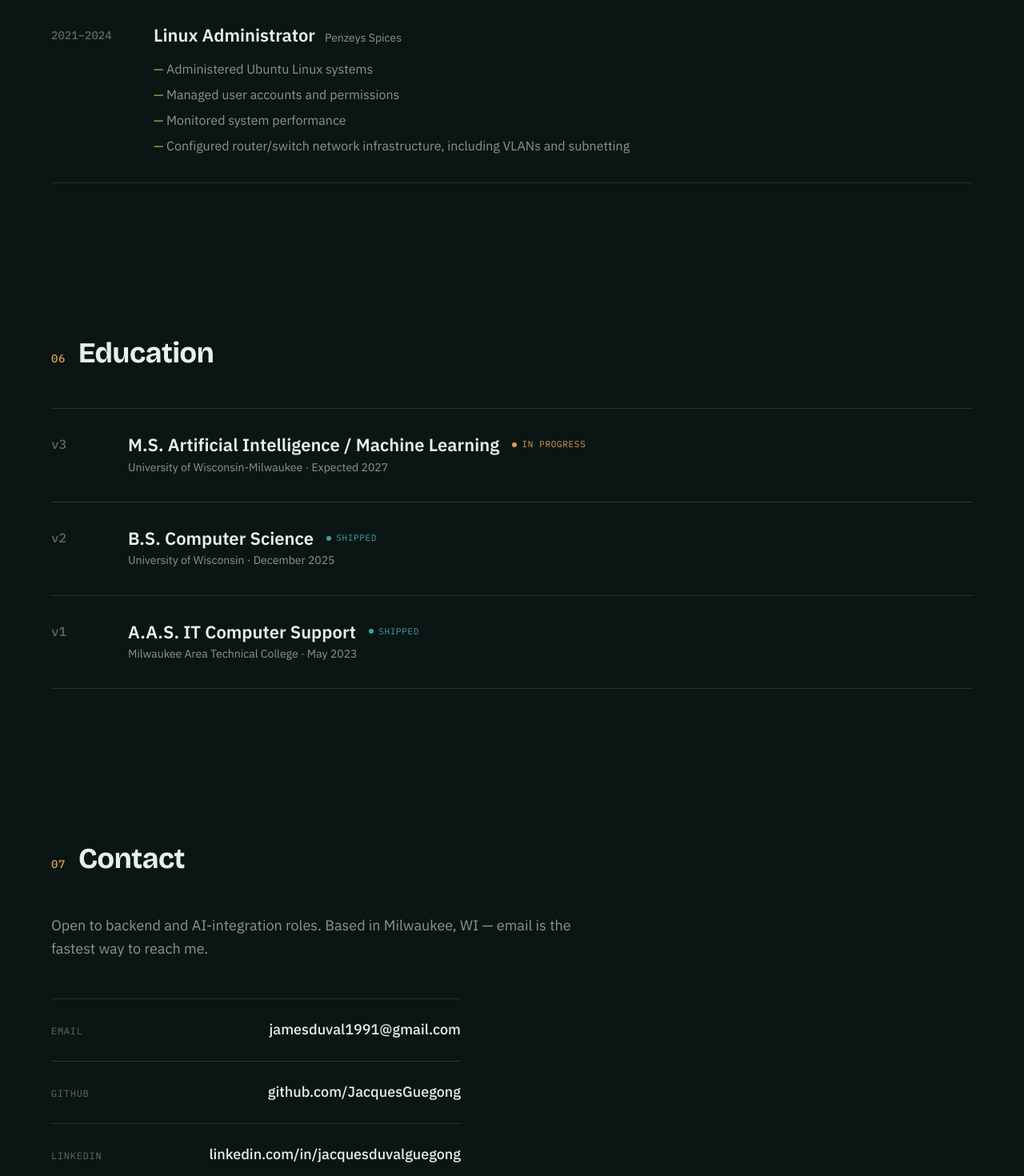
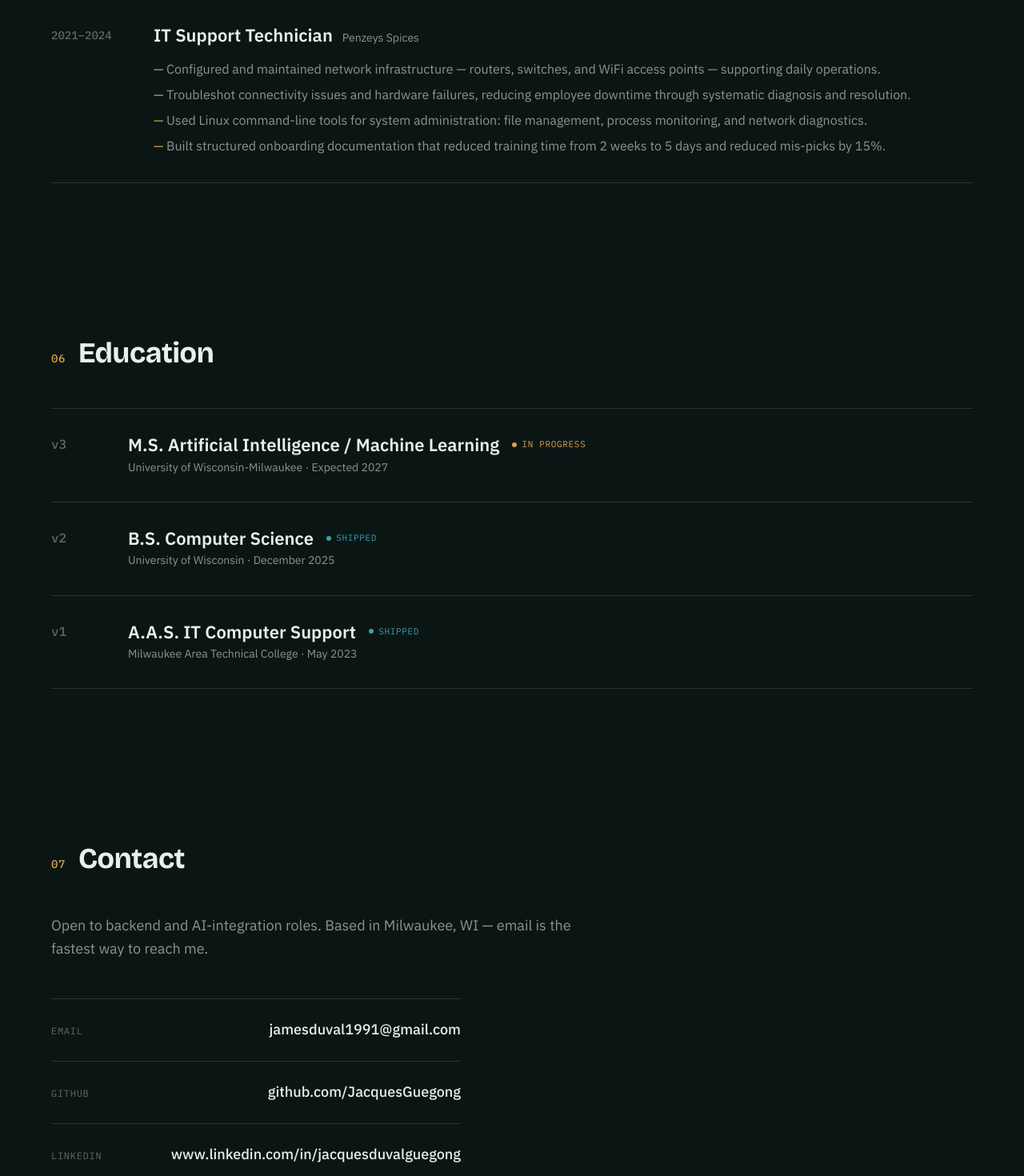
Before and after one commit to JacquesGuegong/portfolio, a React (Vite) app: page / in a window 1280 px wide. Shown: the part 3700-5170 px from the top of the page at 80% size. Built offline with nearby package versions, Linux system fonts and the light colour scheme.

Commit message:
fix: update LinkedIn URL and Penzeys job title to IT Support Technician

```diff
--- a/src/components/sections/Contact/Contact.jsx
+++ b/src/components/sections/Contact/Contact.jsx
@@ -14,7 +14,7 @@ function Contact() {
   const endpoints = [
     { label: 'Email', value: email, href: `mailto:${email}`, external: false },
     { label: 'GitHub', value: 'github.com/JacquesGuegong', href: github, external: true },
-    { label: 'LinkedIn', value: 'linkedin.com/in/jacquesduvalguegong', href: linkedin, external: true },
+    { label: 'LinkedIn', value: 'www.linkedin.com/in/jacquesduvalguegong', href: linkedin, external: true },
     { label: 'Resume', value: 'Download PDF', href: resume.url, external: true },
   ];
 
--- a/src/data/experience.js
+++ b/src/data/experience.js
@@ -7,15 +7,15 @@
 export const experience = [
   {
     id: 'penzeys-spices',
-    role: 'Linux Administrator',
+    role: 'IT Support Technician',
     company: 'Penzeys Spices',
     start: '2021',
     end: '2024',
     highlights: [
-      'Administered Ubuntu Linux systems',
-      'Managed user accounts and permissions',
-      'Monitored system performance',
-      'Configured router/switch network infrastructure, including VLANs and subnetting',
+      'Configured and maintained network infrastructure — routers, switches, and WiFi access points — supporting daily operations.',
+      'Troubleshot connectivity issues and hardware failures, reducing employee downtime through systematic diagnosis and resolution.',
+      'Used Linux command-line tools for system administration: file management, process monitoring, and network diagnostics.',
+      'Built structured onboarding documentation that reduced training time from 2 weeks to 5 days and reduced mis-picks by 15%.',
     ],
   },
 ];
--- a/src/data/personal.js
+++ b/src/data/personal.js
@@ -14,7 +14,7 @@ export const personalInfo = {
   initials: 'JDG',
 
   email: 'jamesduval1991@gmail.com',
-  linkedin: 'https://linkedin.com/in/jacquesduvalguegong',
+  linkedin: 'https://www.linkedin.com/in/jacquesduvalguegong',
   github: 'https://github.com/JacquesGuegong',
 
   resume: {
```
Also changed, not shown: 1 other file (tests, documents, lock files or other folders).
